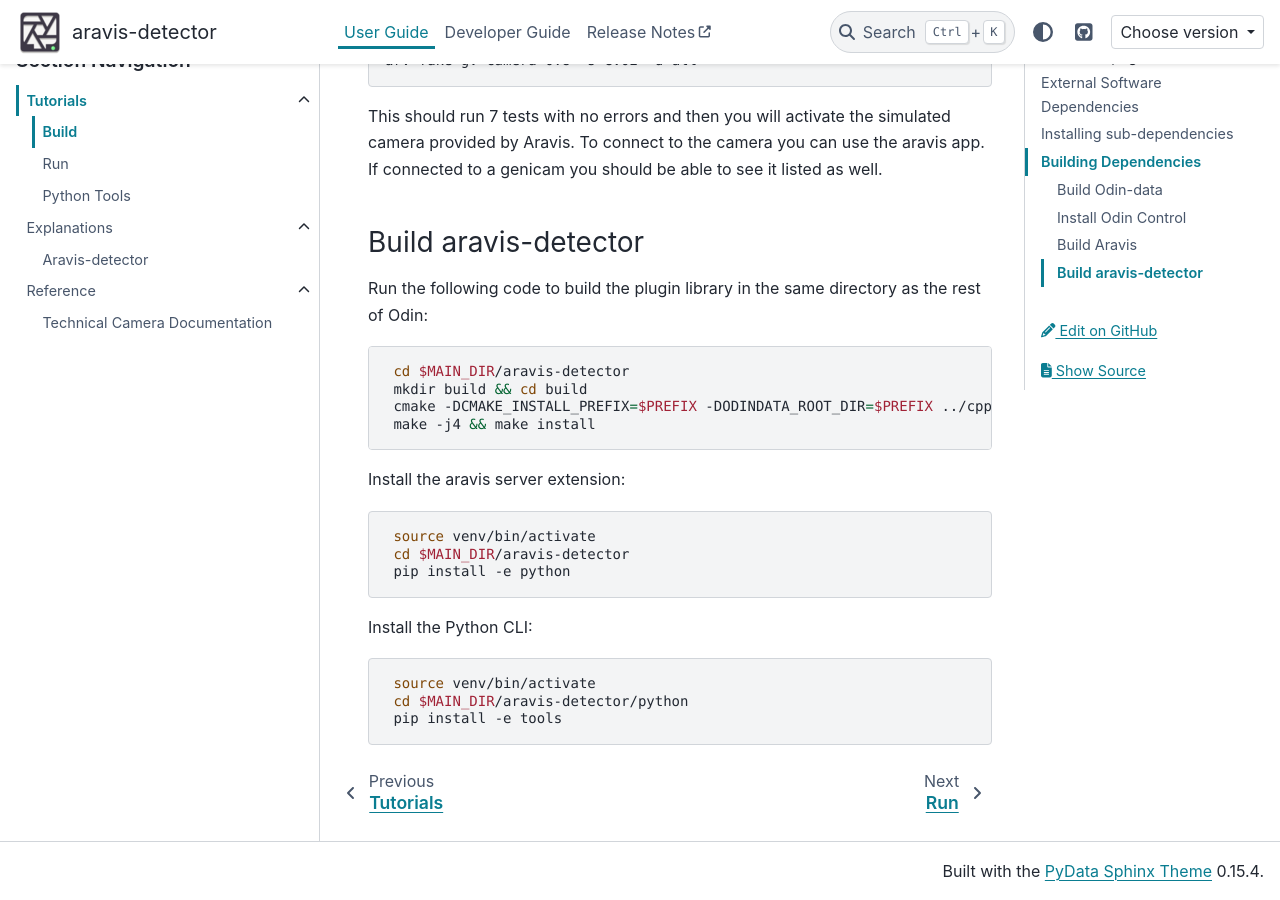
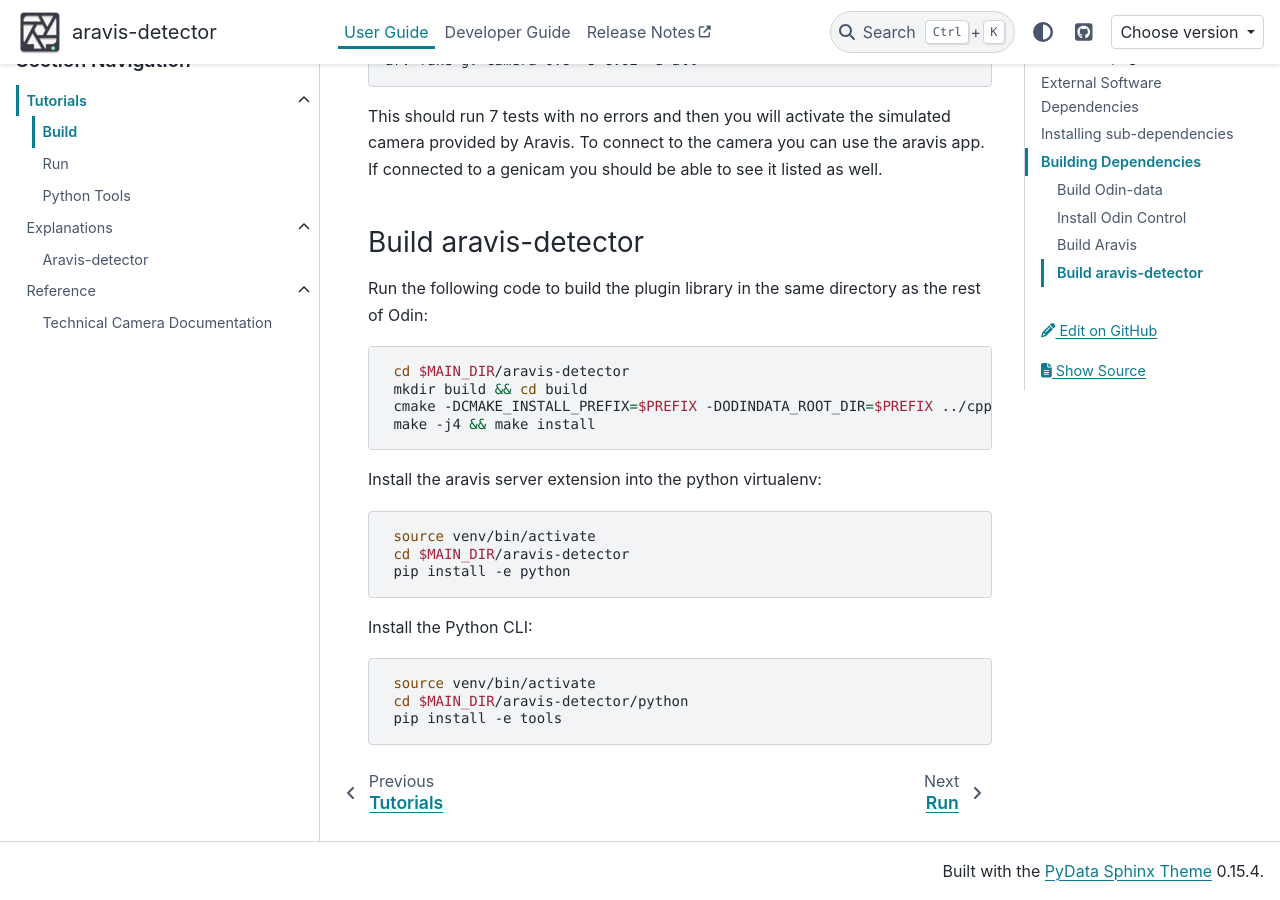
Before and after one commit to Observatory-Sciences/aravis-detector, a Sphinx documentation site: the page built from docs/user/tutorials/build.md, in a window 1280 px wide and 900 px high, scrolled down 3608 px. Built offline with Sphinx 7.4.7 and the PyData theme 0.15.4, drawn with Linux system fonts in a browser that asks for light colours.

Commit message:
Update docs/user/tutorials/build.md
Co-authored-by: Ulrik Kofoed Pedersen <ulrikpedersen@users.noreply.github.com>

````diff
--- a/docs/user/tutorials/build.md
+++ b/docs/user/tutorials/build.md
@@ -153,7 +153,7 @@
  make -j4 && make install
 ```
 
-Install the aravis server extension:
+Install the aravis server extension into the python virtualenv:
 
 ```shell
  source venv/bin/activate
````
